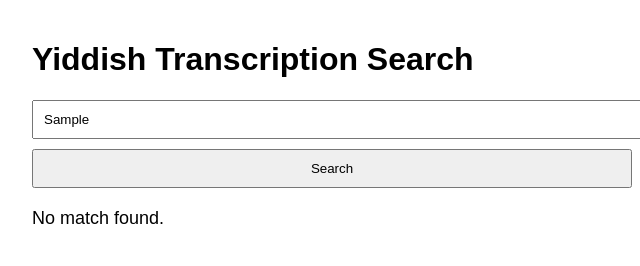
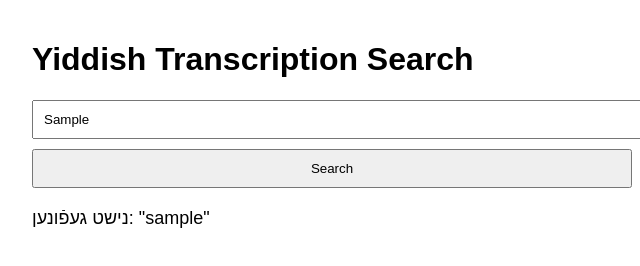
Before and after one commit to Shvermer/yiddish-transcription, a plain HTML site: page index.html in a window 1280 px wide. Both pictures are taken after typing "Sample" into the empty fields and a click on the button "Search". Shown: the full height of the page, 308-948 px from the left. Drawn offline with Linux system fonts and the light colour scheme.

Commit message:
Update index.html

```diff
--- a/index.html
+++ b/index.html
@@ -18,31 +18,58 @@
     <div id="result"></div>
 
     <script>
-        let data = []; // Will hold the CSV data
+    let data = []; // Array of {word, transcription}
 
-        // Function to load and parse CSV
     function loadCSV() {
         fetch('data.csv')
-                .then(response => response.text())
+            .then(response => {
+                if (!response.ok) throw new Error('CSV file not found');
+                return response.text();
+            })
             .then(csvText => {
-                    const rows = csvText.split('\n').map(row => row.trim());
-                    data = rows.slice(1).map(row => {
-                        const [word, transcription] = row.split(',');
-                        return { word: word?.toLowerCase(), transcription };
+                const rows = csvText.split('\n')
+                    .map(row => row.trim())
+                    .filter(row => row.length > 0 && !row.startsWith('#')); // skip comments/empty
+
+                data = rows.slice(1).map(row => {  // skip header
+                    const parts = row.split(',');
+                    if (parts.length < 2) return null;
+
+                    const word = parts[0].trim().toLowerCase();
+                    // Join remaining parts in case transcription has commas
+                    const transcription = parts.slice(1).join(',').trim();
+
+                    return { word, transcription };
+                }).filter(item => item !== null && item.word !== '');
+
+                console.log("Loaded " + data.length + " entries:");
+                console.table(data); // nice table in console
+            })
+            .catch(error => {
+                console.error('Error loading CSV:', error);
+                document.getElementById('result').textContent = 'Error: Could not load data file.';
             });
-                })
-                .catch(error => console.error('Error loading CSV:', error));
     }
 
-        // Function to search for the word
     function searchWord() {
-            const input = document.getElementById('searchInput').value.toLowerCase();
+        const inputElem = document.getElementById('searchInput');
         const resultDiv = document.getElementById('result');
-            const match = data.find(item => item.word === input);
-            resultDiv.textContent = match ? `Transcription: ${match.transcription}` : 'No match found.';
+
+        let input = inputElem.value.trim().toLowerCase();
+
+        if (!input) {
+            resultDiv.textContent = 'נאָך אַ וואָרט אַרײַנשרײַבן';
+            return;
         }
 
-        // Load CSV when page loads
+        const match = data.find(item => item.word === input);
+
+        resultDiv.innerHTML = match
+            ? `Transcription: <strong dir="rtl">${match.transcription}</strong>`
+            : `נישט געפֿונען: "${input}"`;
+    }
+
+    // Load when page opens
     window.onload = loadCSV;
 </script>
 </body>
```
Lines whose indentation alone changed are shown as unchanged.
